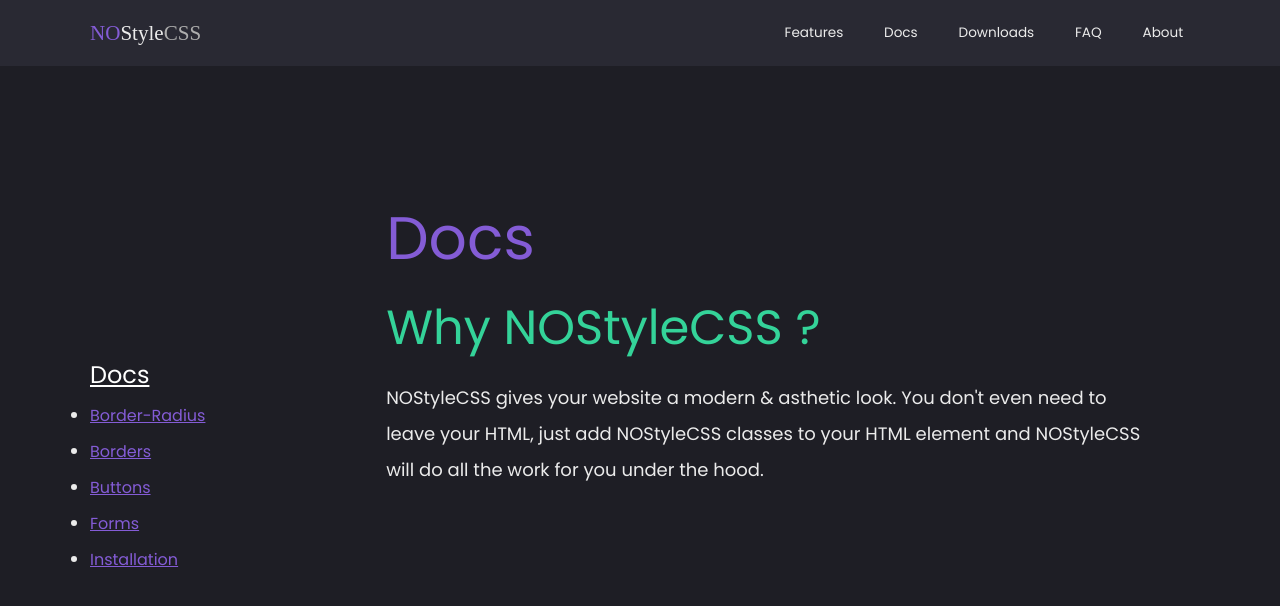
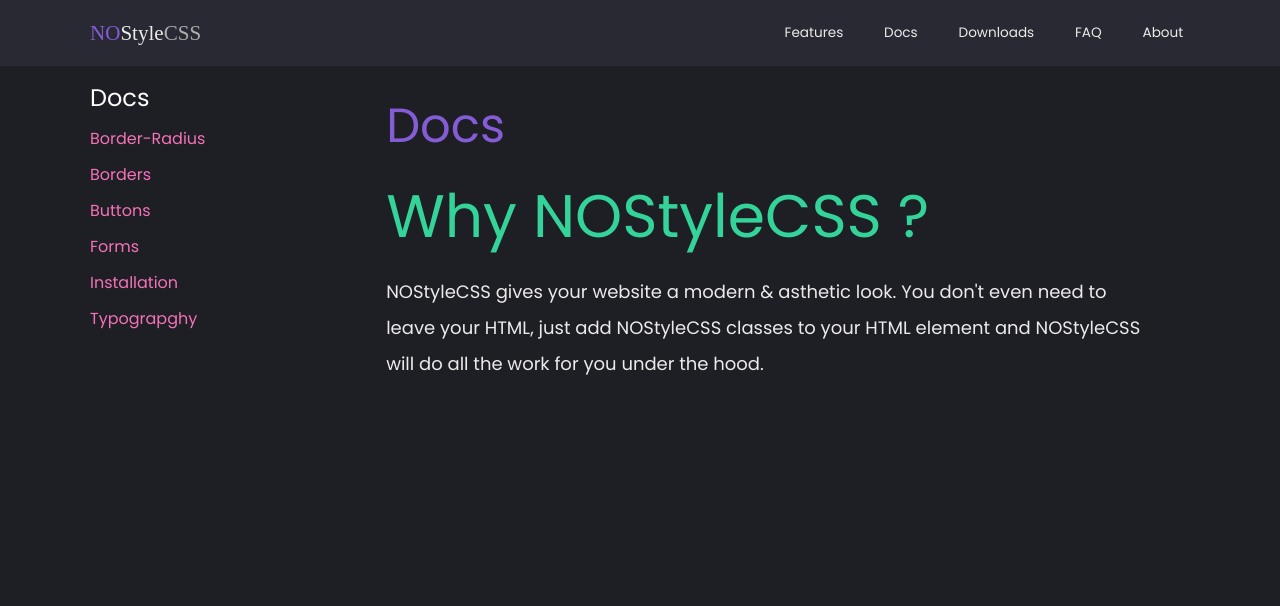
Before and after one commit to FaraazKhhan/blenzo-css, a Gatsby site: page /docs in a window 1280 px wide. Built offline with nearby package versions, Linux system fonts and the light colour scheme; Gatsby itself is replaced by a stand-in of ours.

Commit message:
made: some style changes

```diff
--- a/src/components/Sidebar.js
+++ b/src/components/Sidebar.js
@@ -26,16 +26,16 @@ function Sidebar() {
         maxWidth: "300px",
       }}
 
-      className="flex-dir-col justify-content-center align-items-start"
+      className="flex-dir-col justify-content-start align-items-start py-5"
     >
       <h3>
-        <Link className="font-size-lg text-white" to="/docs">Docs</Link>
+        <Link className="font-size-lg text-white no-decoration" to="/docs">Docs</Link>
       </h3>
       <ul>
         {
           nodes.map(item => (
-            <li key={item.frontmatter.slug}>
-              <Link className="font-size-xs text-primary" to={"/docs" + item.frontmatter.slug}>
+            <li key={item.frontmatter.slug} className="list-style-none">
+              <Link className="font-size-xs text-pink-400 no-decoration" to={"/docs" + item.frontmatter.slug}>
                 {item.frontmatter.title}
               </Link>
             </li>
--- /dev/null
+++ b/src/documentation/typography.md
@@ -0,0 +1,6 @@
+---
+title: "Typograpghy"
+slug: "/typograpghy"
+---
+
+# Typograpghy
--- a/src/pages/docs/index.js
+++ b/src/pages/docs/index.js
@@ -10,10 +10,10 @@ function Docs() {
         <Helmet>
           <title>Documentation | NOStyleCSS</title>
         </Helmet>
-        <div className="main height-100vh min-height-700 max-height-800">
+        <div className="height-100vh min-height-700 max-height-800">
           <div className="container max-width-1100">
-            <h1 className="font-size-4xl text-primary mt-12 mb-12">Docs</h1>
-            <h2 className="font-size-3xl text-green-400 mb-10">Why NOStyleCSS ?</h2>
+            <h1 className="font-size-3xl text-primary mt-12 mb-12">Docs</h1>
+            <h2 className="font-size-4xl text-green-400 mb-10">Why NOStyleCSS ?</h2>
             <p>NOStyleCSS gives your website a modern & asthetic look. You don't
               even need to leave your HTML, just add NOStyleCSS classes to your
               HTML element and NOStyleCSS will do all the work for you under the
--- a/src/pages/docs/{MarkdownRemark.frontmatter__slug}.js
+++ b/src/pages/docs/{MarkdownRemark.frontmatter__slug}.js
@@ -7,7 +7,7 @@ import { DocsLayout } from "../../components/DocsLayout"
 function Template({ data }) {
   const title = data.markdownRemark.frontmatter.title
   const content = data.markdownRemark.html
-  console.log(data)
+  console.debug(data)
 
   return (
     <Layout>
@@ -15,7 +15,7 @@ function Template({ data }) {
         <Helmet>
           <title>{title} | NOStyleCSS</title>
         </Helmet>
-        <div className="main height-100vh min-height-700 max-height-800">
+        <div className="height-100vh min-height-700 max-height-800">
           <div className="container max-width-1100">
             <h1 className="font-size-3xl text-green-400 mt-15 mb-10">{title}</h1>
             <div
--- a/static/sass/nostyle.scss
+++ b/static/sass/nostyle.scss
@@ -183,6 +183,24 @@ h1, h2, h3, h4, h5, h6 {
     min-height: fit-content;
     padding: 1em;
     // background-color: var(--color-lavender);
+}
+
+// Typograpgy
+
+.no-decoration {
+    text-decoration: none;
+}
+
+.list-style {
+    &-none {
+        list-style-type: none;
+    }
+}
+
+.cursor {
+    &-pointer {
+        cursor: pointer;
+    }
 }
 
 .font {
```
Also changed, not shown: src/pages/about/index.js (+11 -3 lines), static/css/nostyle-min.css, static/css/nostyle.css.
